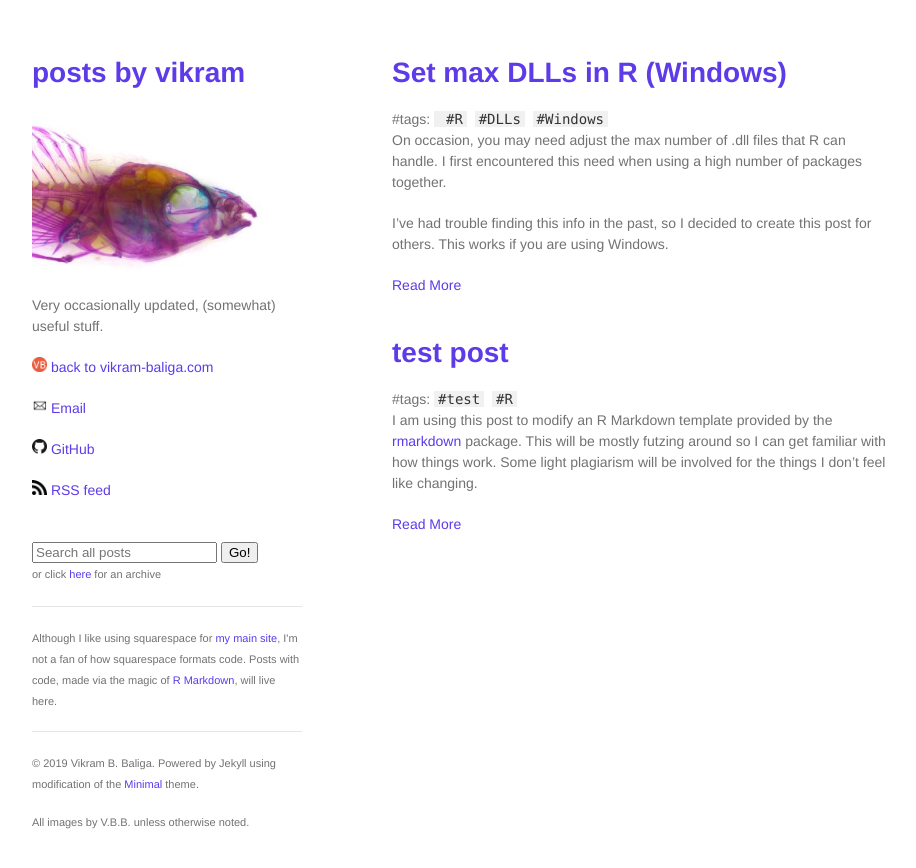
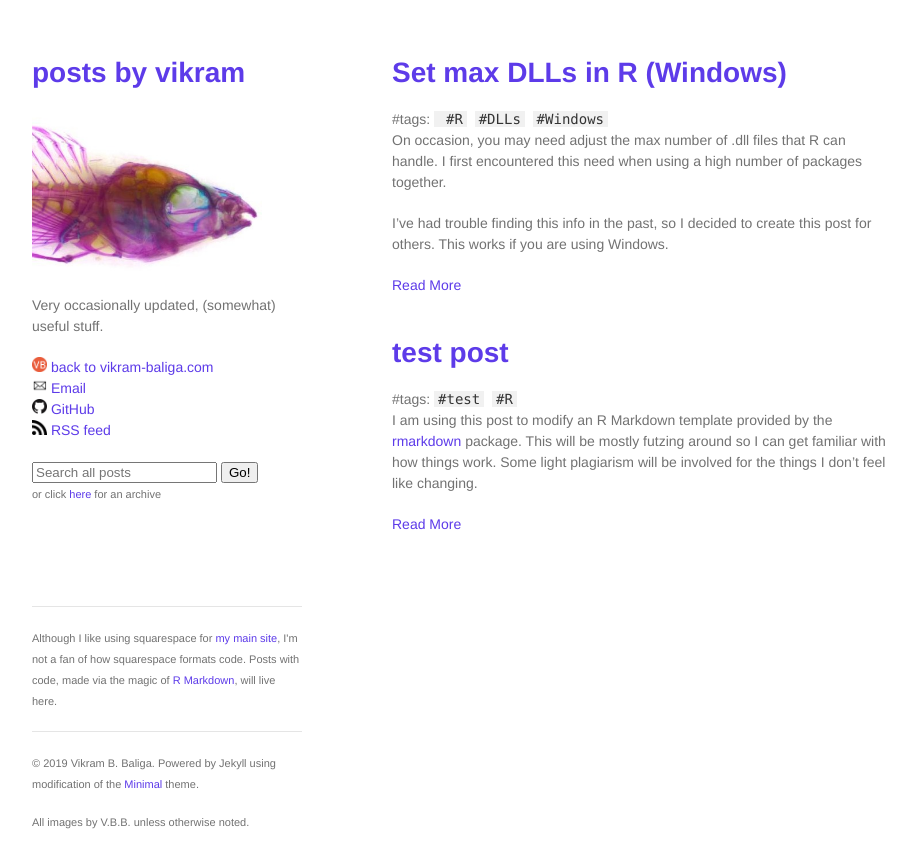
Before and after one commit to vbaliga/vbaliga.github.io, a Jekyll site: the page built from index.html, in a window 1280 px wide. Shown: the top 868 px of the page, without its empty margins (178-1094 px from the left). Built offline with Jekyll 4.4.1, drawn with Linux system fonts in a browser that asks for light colours; a script that is not in the unit is left out.

Commit message:
Update default.html

```diff
--- a/_layouts/default.html
+++ b/_layouts/default.html
@@ -22,13 +22,13 @@
 
         <p>{{ site.description | default: site.github.project_tagline }}</p>
 
-        <p class="view"style="margin: 5; padding-top:10;"><a href="https://www.vikram-baliga.com/"><img src="/images/vb32.png" style="width:15px; height:15px" title="vikram-baliga.com" alt="vikram-baliga.com"></a><a href="https://www.vikram-baliga.com/"><nobr>&nbsp;back to vikram-baliga.com</a></p>
+        <p class="view"style="margin: 0; padding-top:15;"><a href="https://www.vikram-baliga.com/"><img src="/images/vb32.png" style="width:15px; height:15px" title="vikram-baliga.com" alt="vikram-baliga.com"></a><a href="https://www.vikram-baliga.com/"><nobr>&nbsp;back to vikram-baliga.com</a></p>
 
-        <p class="view" style="margin: 5; padding-top:10;"><a href="mailto:vbaliga@zoology.ubc.ca"><img src="/images/email20.png" style="width:15px; height:15px" title="mailto:vbaliga@zoology.ubc.ca" alt="mailto:vbaliga@zoology.ubc.ca"></a><a href="mailto:vbaliga@zoology.ubc.ca">&nbsp;Email</a></p>
+        <p class="view" style="margin: 0; padding-top:15;"><a href="mailto:vbaliga@zoology.ubc.ca"><img src="/images/email20.png" style="width:15px; height:15px" title="mailto:vbaliga@zoology.ubc.ca" alt="mailto:vbaliga@zoology.ubc.ca"></a><a href="mailto:vbaliga@zoology.ubc.ca">&nbsp;Email</a></p>
 
-        <p class="view" style="margin: 5; padding-top:10;"><a href="https://github.com/vbaliga"><img src="/images/GitHub-Mark-64px.png" style="width:15px; height:15px" title="github.com/vbaliga" alt="github.com/vbaliga"><a href="{{ site.github.owner_url }}">&nbsp;GitHub</a></p>
+        <p class="view" style="margin: 0; padding-top:15;"><a href="https://github.com/vbaliga"><img src="/images/GitHub-Mark-64px.png" style="width:15px; height:15px" title="github.com/vbaliga" alt="github.com/vbaliga"><a href="{{ site.github.owner_url }}">&nbsp;GitHub</a></p>
 
-        <p class="view" style="margin: 5; padding-top:10;"><a href="https://vbaliga.github.io/feed.xml"><img src="/images/appbar.rss.png" style="width:15px; height:15px" title="vbaliga.github.io/feed.xml" alt="vbaliga.github.io/feed.xml"></a><a href="https://vbaliga.github.io/feed.xml">&nbsp;RSS feed</a></p>
+        <p class="view" style="margin: 0; padding-top:15;"><a href="https://vbaliga.github.io/feed.xml"><img src="/images/appbar.rss.png" style="width:15px; height:15px" title="vbaliga.github.io/feed.xml" alt="vbaliga.github.io/feed.xml"></a><a href="https://vbaliga.github.io/feed.xml">&nbsp;RSS feed</a></p>
 
         <br>
 
```
